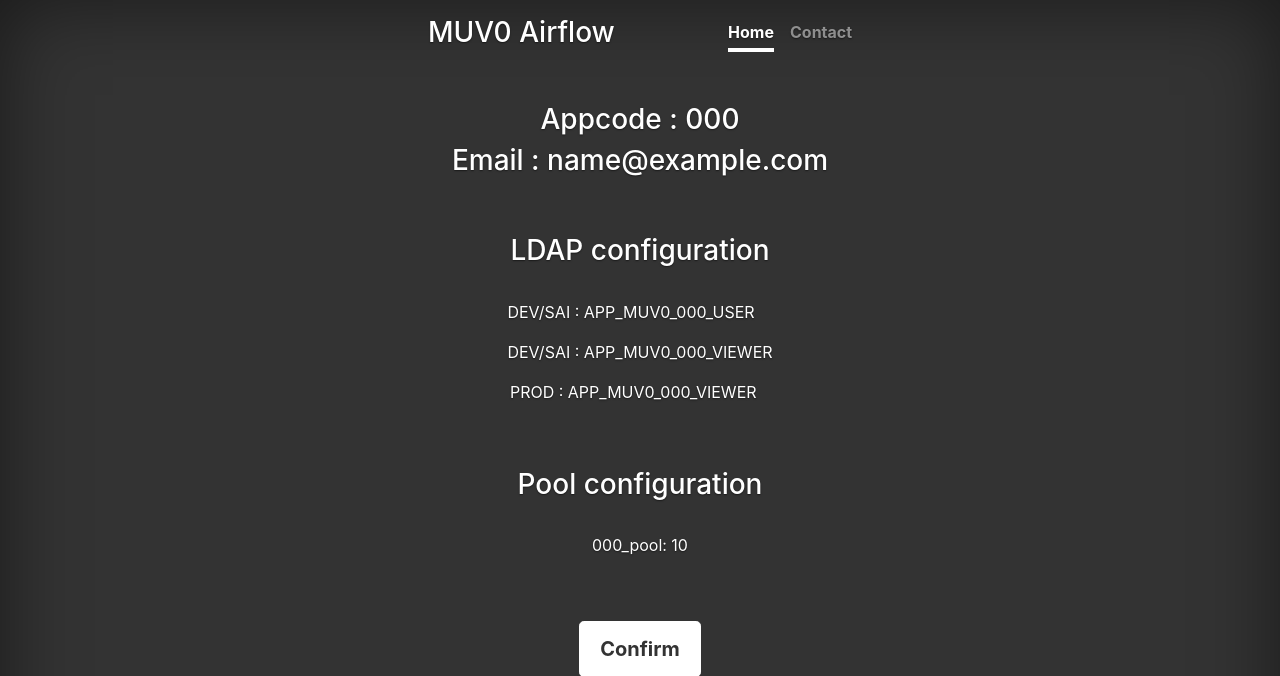
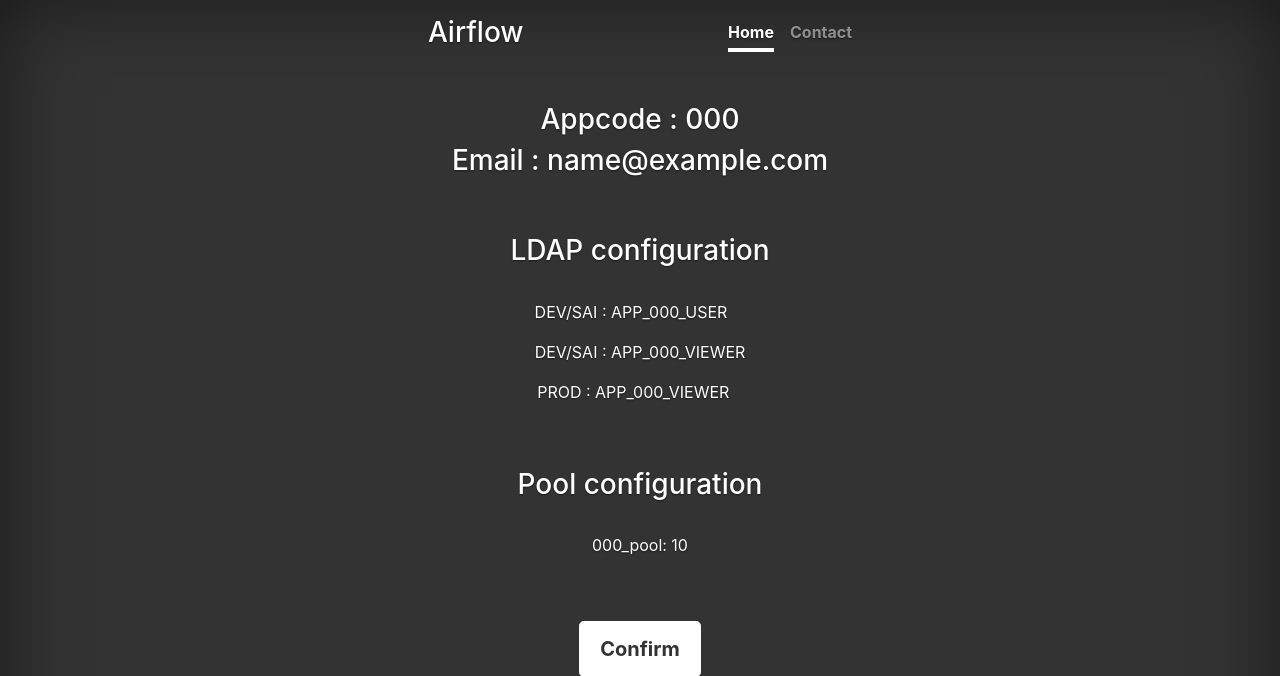
Before and after one commit to bmoon4/flask-airflow-onboarding, a Flask app: template templates/submit.html in a window 1280 px wide. Shown: the top 676 px of the page. Run offline with Flask 2, Linux system fonts and the light colour scheme; the template is opened without the code that fills it: most values are stand-ins (such as "Sample title", 1, 10 or a date in 2020); some libraries are stand-ins or nearby versions.

Commit message:
make more generic (#7)

```diff
--- a/templates/confirm.html
+++ b/templates/confirm.html
@@ -21,7 +21,7 @@
     <div class="cover-container d-flex h-100 p-3 mx-auto flex-column">
       <header class="masthead mb-auto">
         <div class="inner">
-          <h3 class="masthead-brand">MUV0 Airflow</h3>
+          <h3 class="masthead-brand">Airflow</h3>
           <nav class="nav nav-masthead justify-content-center">
             <a class="nav-link active" href="/">Home</a>
             <a class="nav-link" href="contact">Contact</a>
--- a/templates/contact.html
+++ b/templates/contact.html
@@ -21,7 +21,7 @@
     <div class="cover-container d-flex h-100 p-3 mx-auto flex-column">
       <header class="masthead mb-auto">
         <div class="inner">
-          <h3 class="masthead-brand">MUV0 Airflow</h3>
+          <h3 class="masthead-brand">Airflow</h3>
           <nav class="nav nav-masthead justify-content-center">
             <a class="nav-link active" href="/">Home</a>
             <a class="nav-link" href="contact">Contact</a>
@@ -30,7 +30,7 @@
       </header>
 
       <main role="main" class="inner cover">
-        <h1 class="cover-heading"> &nbsp;&nbsp;&nbsp;&nbsp;Contact GAM platform team &nbsp;&nbsp;&nbsp;&nbsp;</h1>
+        <h1 class="cover-heading"> &nbsp;&nbsp;&nbsp;&nbsp;Contact Platform Team &nbsp;&nbsp;&nbsp;&nbsp;</h1>
         <h4 class="cover-heading"> team_email@company.com</h4>
         <h4 class="cover-heading"> team_slack_channel_url</h4>
       </main>
--- a/templates/form.html
+++ b/templates/form.html
@@ -21,7 +21,7 @@
     <div class="cover-container d-flex h-100 p-3 mx-auto flex-column">
       <header class="masthead mb-auto">
         <div class="inner">
-          <h3 class="masthead-brand">MUV0 Airflow</h3>
+          <h3 class="masthead-brand">Airflow</h3>
           <nav class="nav nav-masthead justify-content-center">
             <a class="nav-link active" href="/">Home</a>
             <a class="nav-link" href="contact">Contact</a>
--- a/templates/index.html
+++ b/templates/index.html
@@ -21,7 +21,7 @@
     <div class="cover-container d-flex h-100 p-3 mx-auto flex-column">
       <header class="masthead mb-auto">
         <div class="inner">
-          <h3 class="masthead-brand">MUV0 Airflow</h3>
+          <h3 class="masthead-brand">Airflow</h3>
           <nav class="nav nav-masthead justify-content-center">
             <a class="nav-link active" href="/">Home</a>
             <a class="nav-link" href="contact">Contact</a>
@@ -30,7 +30,7 @@
       </header>
 
       <main role="main" class="inner cover">
-        <h1 class="cover-heading"> Welcome to GAM Platform Page</h1>
+        <h1 class="cover-heading"> Welcome to Platform Team Page</h1>
         <h2 class="cover-heading"> Onboard your new appcode's config</h2>
         <p class="lead">LDAP and Airflow pool config</p>
         <p class="lead">
--- a/templates/submit.html
+++ b/templates/submit.html
@@ -21,7 +21,7 @@
     <div class="cover-container d-flex h-100 p-3 mx-auto flex-column">
       <header class="masthead mb-auto">
         <div class="inner">
-          <h3 class="masthead-brand">MUV0 Airflow</h3>
+          <h3 class="masthead-brand">Airflow</h3>
           <nav class="nav nav-masthead justify-content-center">
             <a class="nav-link active" href="/">Home</a>
             <a class="nav-link" href="contact">Contact</a>
@@ -36,9 +36,9 @@
         </br>
         <h3 class="cover-heading">LDAP configuration </h3>
         </br>
-        <p> DEV/SAI : APP_MUV0_{{ appcode }}_USER &nbsp;&nbsp;&nbsp;</p>
-        <p> DEV/SAI : APP_MUV0_{{ appcode }}_VIEWER</p>
-        <p> PROD : APP_MUV0_{{ appcode }}_VIEWER&nbsp;&nbsp;&nbsp;</p>
+        <p> DEV/SAI : APP_{{ appcode }}_USER &nbsp;&nbsp;&nbsp;</p>
+        <p> DEV/SAI : APP_{{ appcode }}_VIEWER</p>
+        <p> PROD : APP_{{ appcode }}_VIEWER&nbsp;&nbsp;&nbsp;</p>
         </br>
         </br>
         <h3 class="cover-heading">Pool configuration </h3>
```
Also changed, not shown: README.md, images/confirm_page.png, images/contact_page.png, images/landing_page.png, images/new_branch_ldap(1).png, images/new_branch_ldap(2).png, images/new_branch_pool(1).png, images/new_branch_pool(2).png, images/onboard_page(2).png, images/onboard_page.png, images/slack.png, images/submit_page.png, images/workflow.png, 1 other file.
